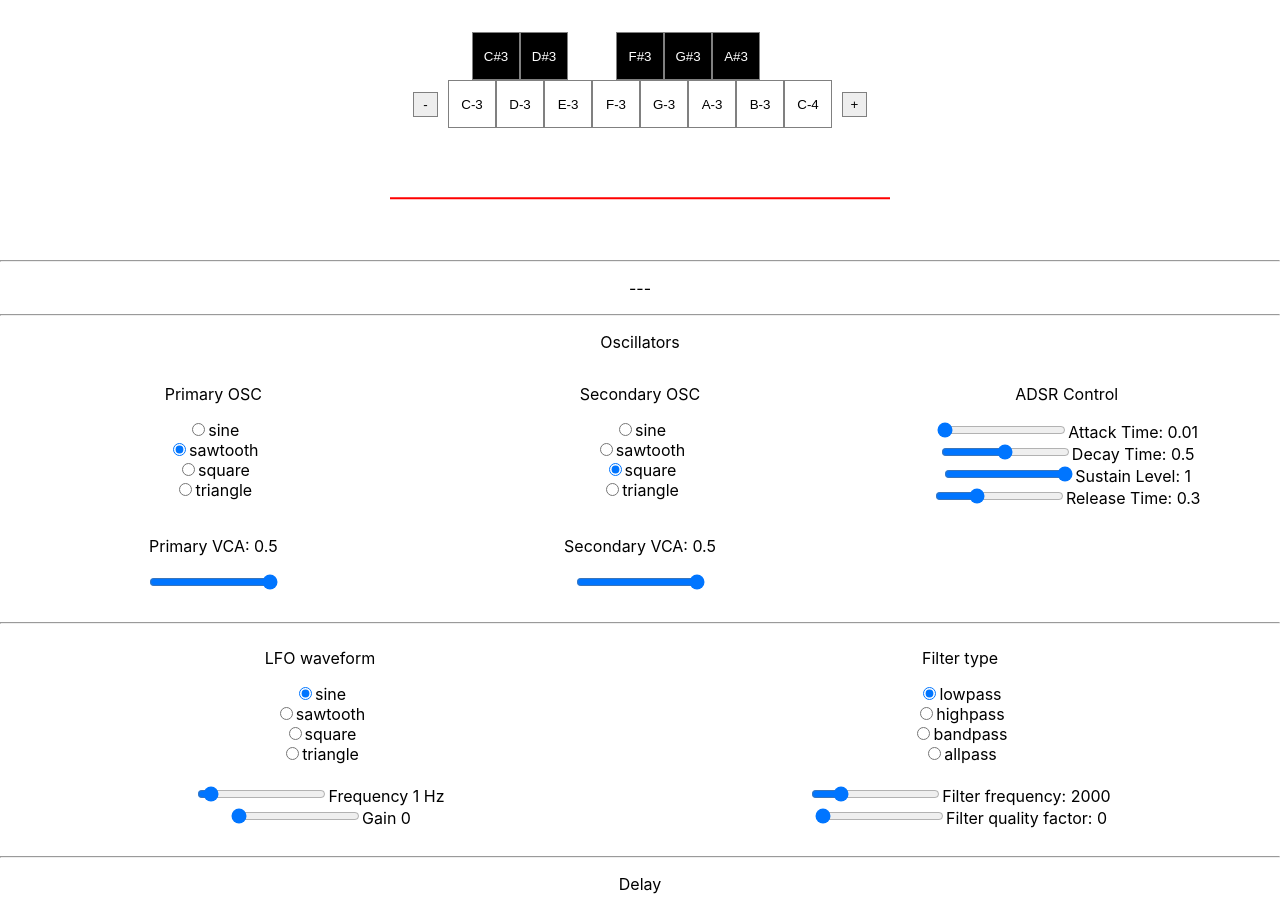
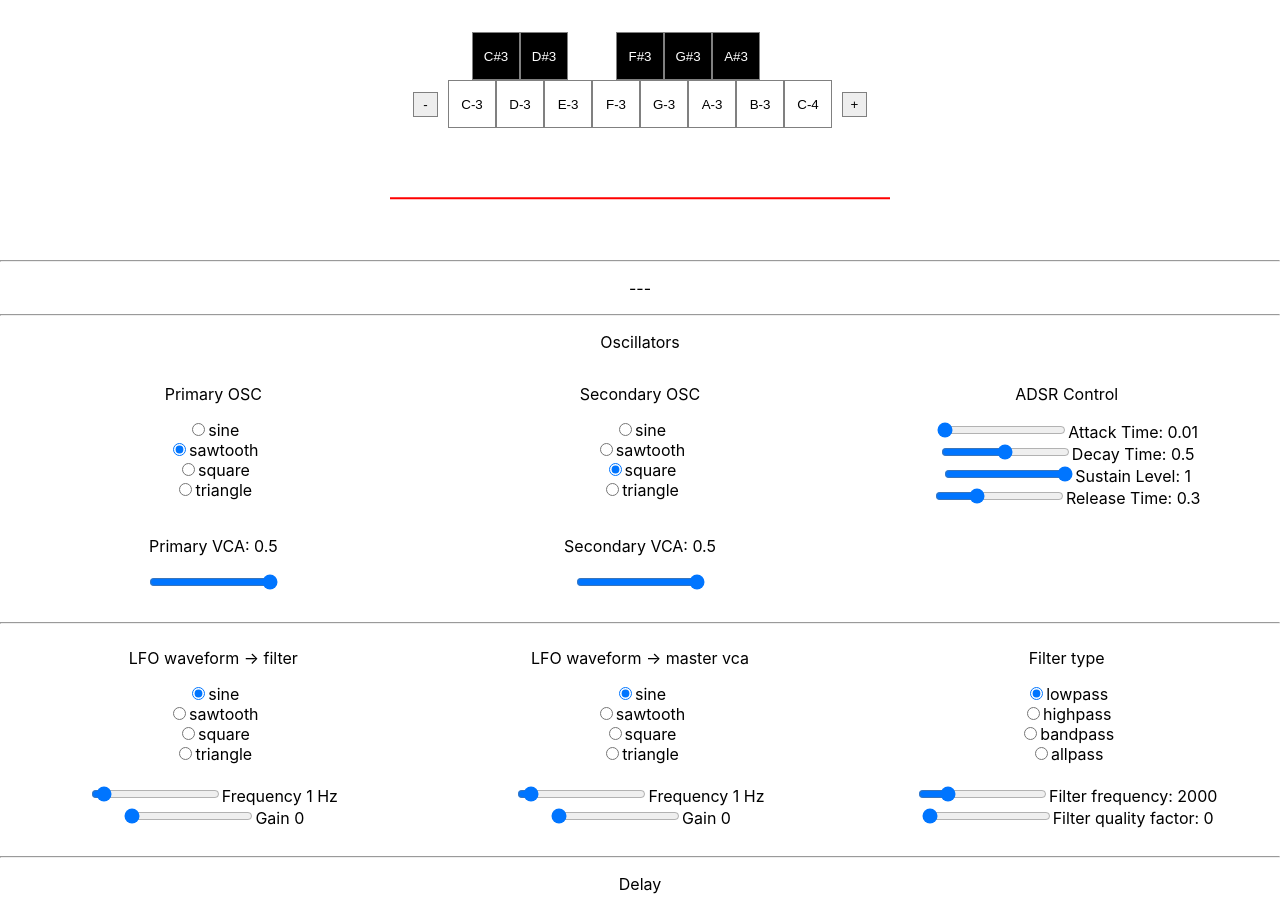
Before and after one commit to straburzynski/SynthJS, a React (Create React App) app: page / in a window 1280 px wide. Shown: the top 910 px of the page. Built offline with nearby package versions, Linux system fonts and the light colour scheme.

Commit message:
Second LFO for master VCA modulation.

```diff
--- a/src/components/SynthComponent/SynthComponent.tsx
+++ b/src/components/SynthComponent/SynthComponent.tsx
@@ -16,9 +16,14 @@ const SynthComponent: FC<MutableRefObject<SynthEngineModel>> = (synthEngine: Mut
     const [filterQualityFactor, setFilterQualityFactor] = useState<number>(DefaultParams.qualityFactor);
     const [primaryWaveform, setPrimaryWaveform] = useState<OscillatorType>(DefaultParams.primaryWaveform);
     const [secondaryWaveform, setSecondaryWaveform] = useState<OscillatorType>(DefaultParams.secondaryWaveform);
-    const [lfoGain, setLfoGain] = useState<number>(DefaultParams.lfoGain);
-    const [lfoFrequency, setLfoFrequency] = useState<number>(DefaultParams.lfoFrequency);
-    const [lfoWaveform, setLfoWaveform] = useState<OscillatorType>(DefaultParams.lfoWaveform);
+
+    const [lfo1Gain, setLfo1Gain] = useState<number>(DefaultParams.lfoGain);
+    const [lfo1Frequency, setLfo1Frequency] = useState<number>(DefaultParams.lfoFrequency);
+    const [lfo1Waveform, setLfo1Waveform] = useState<OscillatorType>(DefaultParams.lfoWaveform);
+
+    const [lfo2Gain, setLfo2Gain] = useState<number>(DefaultParams.lfoGain);
+    const [lfo2Frequency, setLfo2Frequency] = useState<number>(DefaultParams.lfoFrequency);
+    const [lfo2Waveform, setLfo2Waveform] = useState<OscillatorType>(DefaultParams.lfoWaveform);
 
     const [attack, setAttack] = useState<number>(DefaultParams.attack);
     const [decay, setDecay] = useState<number>(DefaultParams.decay);
@@ -193,18 +198,32 @@ const SynthComponent: FC<MutableRefObject<SynthEngineModel>> = (synthEngine: Mut
         setFilterType(selectedFilterType);
     };
 
-    const handleLfoGainChange = (event: React.ChangeEvent<HTMLInputElement>) => {
+    const handleLfo1GainChange = (event: React.ChangeEvent<HTMLInputElement>) => {
         const selectedLfoGain: number = event.target.valueAsNumber;
-        console.log('lfo gain', selectedLfoGain);
-        synthEngine.current.lfoGain.gain.value = selectedLfoGain;
-        setLfoGain(selectedLfoGain);
+        console.log('lfo 1 gain', selectedLfoGain);
+        synthEngine.current.lfo1Gain.gain.value = selectedLfoGain;
+        setLfo1Gain(selectedLfoGain);
     };
 
-    const handleLfoFrequencyChange = (event: React.ChangeEvent<HTMLInputElement>) => {
+    const handleLfo1FrequencyChange = (event: React.ChangeEvent<HTMLInputElement>) => {
         const selectedLfoFrequency: number = event.target.valueAsNumber;
-        console.log('lfo frequency', selectedLfoFrequency);
-        synthEngine.current.lfo.frequency.value = selectedLfoFrequency;
-        setLfoFrequency(selectedLfoFrequency);
+        console.log('lfo 1 frequency', selectedLfoFrequency);
+        synthEngine.current.lfo1.frequency.value = selectedLfoFrequency;
+        setLfo1Frequency(selectedLfoFrequency);
+    };
+
+    const handleLfo2GainChange = (event: React.ChangeEvent<HTMLInputElement>) => {
+        const selectedLfoGain: number = event.target.valueAsNumber;
+        console.log('lfo 2 gain', selectedLfoGain);
+        synthEngine.current.lfo2Gain.gain.value = selectedLfoGain;
+        setLfo2Gain(selectedLfoGain);
+    };
+
+    const handleLfo2FrequencyChange = (event: React.ChangeEvent<HTMLInputElement>) => {
+        const selectedLfoFrequency: number = event.target.valueAsNumber;
+        console.log('lfo 2 frequency', selectedLfoFrequency);
+        synthEngine.current.lfo2.frequency.value = selectedLfoFrequency;
+        setLfo2Frequency(selectedLfoFrequency);
     };
 
     const handleFilterQualityFactorChange = (event: React.ChangeEvent<HTMLInputElement>) => {
@@ -293,20 +312,20 @@ const SynthComponent: FC<MutableRefObject<SynthEngineModel>> = (synthEngine: Mut
             <br />
             <hr />
             <div className="columns">
-                <div className="column-50">
-                    <p>LFO waveform</p>
+                <div className="column-33">
+                    <p>LFO waveform -{'>'} filter</p>
                     {Object.values(WaveformEnum).map((w, i) => {
                         return (
                             <div key={i}>
                                 <input
                                     type="radio"
-                                    id={w + '-lfo-waveform'}
-                                    name="lfo-waveform"
+                                    id={w + '-lfo-1-waveform'}
+                                    name="lfo-1-waveform"
                                     value={w}
-                                    onChange={(e) => handleWaveformChange(setLfoWaveform, synthEngine.current.lfo, e)}
-                                    checked={w === lfoWaveform}
+                                    onChange={(e) => handleWaveformChange(setLfo1Waveform, synthEngine.current.lfo1, e)}
+                                    checked={w === lfo1Waveform}
                                 />
-                                <label htmlFor={w + '-lfo-waveform'}>{w}</label>
+                                <label htmlFor={w + '-lfo-1-waveform'}>{w}</label>
                                 <br />
                             </div>
                         );
@@ -316,21 +335,58 @@ const SynthComponent: FC<MutableRefObject<SynthEngineModel>> = (synthEngine: Mut
                         min={DefaultParams.lfoFrequencyMin}
                         max={DefaultParams.lfoFrequencyMax}
                         step={0.1}
-                        value={lfoFrequency}
-                        onChange={handleLfoFrequencyChange}
-                        label={'Frequency ' + lfoFrequency + ' Hz'}
+                        value={lfo1Frequency}
+                        onChange={handleLfo1FrequencyChange}
+                        label={'Frequency ' + lfo1Frequency + ' Hz'}
                     />
                     <br />
                     <RangeInput
                         min={DefaultParams.lfoGainMin}
                         max={DefaultParams.lfoGainMax}
                         step={0.1}
-                        value={lfoGain}
-                        onChange={handleLfoGainChange}
-                        label={'Gain ' + lfoGain}
+                        value={lfo1Gain}
+                        onChange={handleLfo1GainChange}
+                        label={'Gain ' + lfo1Gain}
                     />
                 </div>
-                <div className="column-50">
+                <div className="column-33">
+                    <p>LFO waveform -{'>'} master vca</p>
+                    {Object.values(WaveformEnum).map((w, i) => {
+                        return (
+                            <div key={i}>
+                                <input
+                                    type="radio"
+                                    id={w + '-lfo-2-waveform'}
+                                    name="lfo-2-waveform"
+                                    value={w}
+                                    onChange={(e) => handleWaveformChange(setLfo2Waveform, synthEngine.current.lfo2, e)}
+                                    checked={w === lfo2Waveform}
+                                />
+                                <label htmlFor={w + '-lfo-2-waveform'}>{w}</label>
+                                <br />
+                            </div>
+                        );
+                    })}
+                    <br />
+                    <RangeInput
+                        min={DefaultParams.lfoFrequencyMin}
+                        max={DefaultParams.lfoFrequencyMax}
+                        step={0.1}
+                        value={lfo2Frequency}
+                        onChange={handleLfo2FrequencyChange}
+                        label={'Frequency ' + lfo2Frequency + ' Hz'}
+                    />
+                    <br />
+                    <RangeInput
+                        min={DefaultParams.lfoGainMin}
+                        max={0.5}
+                        step={0.1}
+                        value={lfo2Gain}
+                        onChange={handleLfo2GainChange}
+                        label={'Gain ' + lfo2Gain}
+                    />
+                </div>
+                <div className="column-33">
                     <p>Filter type</p>
                     {Object.values(AVAILABLE_FILTERS).map((f, i) => {
                         return (
--- a/src/models/SynthEngineModel.ts
+++ b/src/models/SynthEngineModel.ts
@@ -7,8 +7,10 @@ export interface SynthEngineModel {
     primaryVca: GainNode;
     secondaryVca: GainNode;
     filter: BiquadFilterNode;
-    lfo: OscillatorNode,
-    lfoGain: GainNode,
+    lfo1: OscillatorNode,
+    lfo1Gain: GainNode,
+    lfo2: OscillatorNode,
+    lfo2Gain: GainNode,
     delayNode: DelayNode;
     delayFeedback: GainNode;
     masterVca: GainNode;
--- a/src/services/SynthEngineFactory.tsx
+++ b/src/services/SynthEngineFactory.tsx
@@ -31,14 +31,21 @@ export const createSynthEngine = (): SynthEngineModel => {
     let masterVca = audioContext.createGain();
 
     // create filter lfo
-    const lfo = audioContext.createOscillator();
-    const lfoGain = audioContext.createGain();
+    const lfo1 = audioContext.createOscillator();
+    const lfo1Gain = audioContext.createGain();
+    const lfo2 = audioContext.createOscillator();
+    const lfo2Gain = audioContext.createGain();
 
     // configure filter lfo
-    lfo.type = WaveformEnum.SINE;
-    lfo.frequency.value = DefaultParams.lfoFrequency;
-    lfo.start()
-    lfoGain.gain.value = DefaultParams.lfoGain;
+    lfo1.type = WaveformEnum.SINE;
+    lfo1.frequency.value = DefaultParams.lfoFrequency;
+    lfo1.start()
+    lfo1Gain.gain.value = DefaultParams.lfoGain;
+
+    lfo2.type = WaveformEnum.SQUARE;
+    lfo2.frequency.value = DefaultParams.lfoFrequency;
+    lfo2.start()
+    lfo2Gain.gain.value = DefaultParams.lfoGain;
 
     // configure filter
     filter.type = DefaultParams.filterType;
@@ -71,7 +78,8 @@ export const createSynthEngine = (): SynthEngineModel => {
     primaryAdsr.connect(primaryVca).connect(filter);
     secondaryAdsr.connect(secondaryVca).connect(filter);
     filter.connect(delayNode).connect(delayFeedback).connect(filter)
-    lfo.connect(lfoGain).connect(filter.detune);
+    lfo1.connect(lfo1Gain).connect(filter.detune);
+    lfo2.connect(lfo2Gain).connect(masterVca.gain);
     filter.connect(masterVca).connect(limiter).connect(analyser).connect(audioContext.destination);
 
     // start oscillators
@@ -87,8 +95,10 @@ export const createSynthEngine = (): SynthEngineModel => {
         primaryVca: primaryVca,
         secondaryVca: secondaryVca,
         filter: filter,
-        lfo: lfo,
-        lfoGain: lfoGain,
+        lfo1: lfo1,
+        lfo1Gain: lfo1Gain,
+        lfo2: lfo2,
+        lfo2Gain: lfo2Gain,
         delayNode: delayNode,
         delayFeedback: delayFeedback,
         masterVca: masterVca,
```
